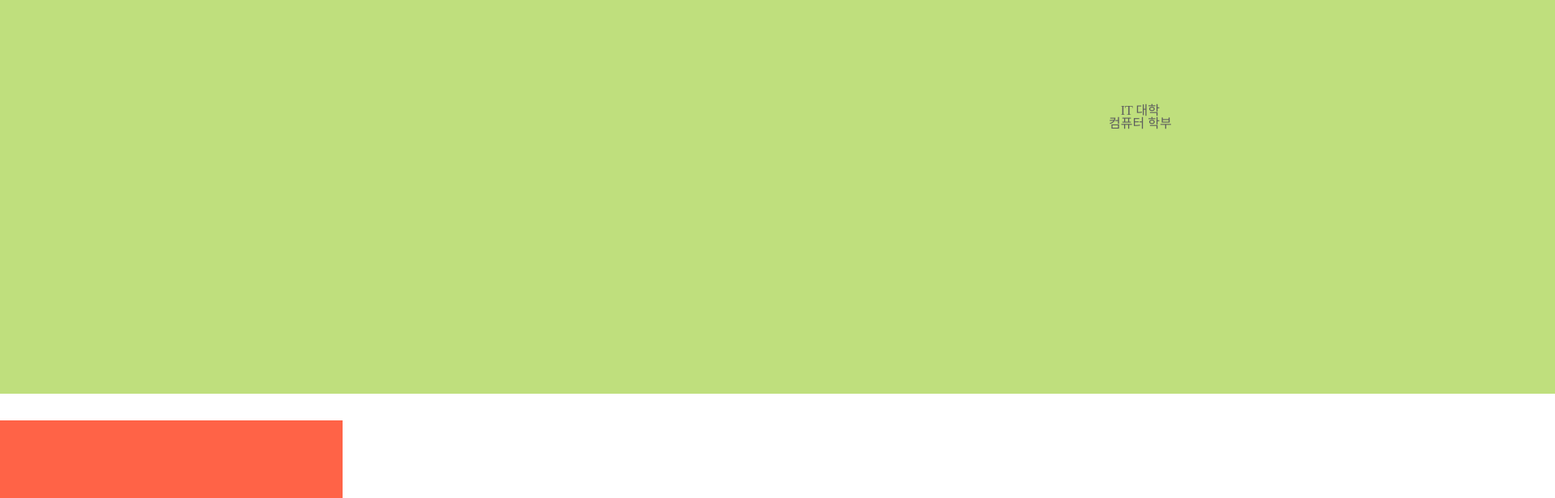
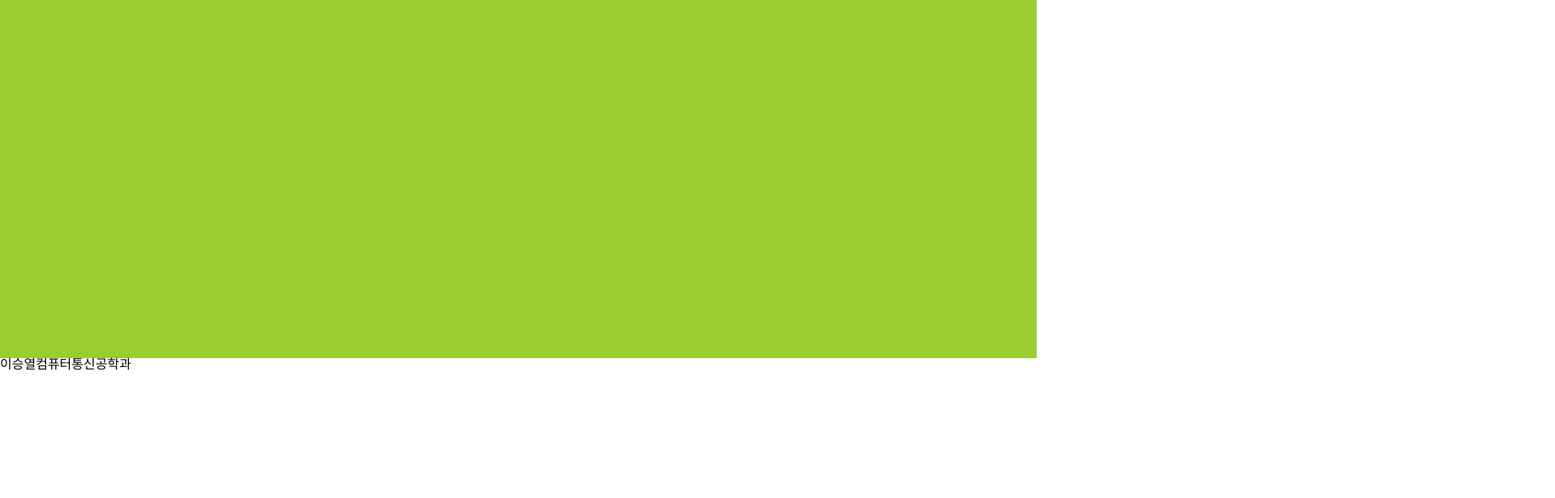
Before and after one commit to Karrier-Team/Karrier-Front, a React (Create React App) app: page /major in a window 1280 px wide. Shown: the part 300-916 px from the top of the page at 81% size, 1920 px wide, since content can reach past the window. After the commit the page ends 800 px from the top, so only its background shows below. Built offline with nearby package versions, Linux system fonts and the light colour scheme.

Commit message:
Fix component in major page

```diff
--- a/src/components/Major.jsx
+++ /dev/null
@@ -1,25 +0,0 @@
-import styled from "styled-components";
-
-const MajorStyled = styled.div`
-  width: 100%;
-  height: 20vw;
-  margin: 84px 0 33px;
-  padding: 233.2px 791.1px 213.8px 767.9px;
-  opacity: 0.63;
-  background-color: yellowgreen;
-  display: flex;
-  flex-direction: column;
-  justify-content: center;
-  align-items: center;
-`;
-
-const Major = () => {
-  return (
-    <MajorStyled>
-      <span>IT 대학</span>
-      <span>컴퓨터 학부</span>
-    </MajorStyled>
-  );
-};
-
-export default Major;
--- /dev/null
+++ b/src/components/Major/MajorInfo.jsx
@@ -0,0 +1,14 @@
+const MajorInfo = () => {
+  return (
+    <div
+      className="MajorInfo"
+      style={{ height: 652, backgroundColor: "yellowgreen" }}
+    >
+      {/* props 로 받기 */}
+      <div>IT대학</div>
+      <div>컴퓨터 학부</div>
+    </div>
+  );
+};
+
+export default MajorInfo;
--- /dev/null
+++ b/src/components/Major/MajorInfoBar.jsx
@@ -0,0 +1,17 @@
+import React from "react";
+import styled from "styled-components";
+
+const MajorInfoBar = ({ college, major }) => {
+  return (
+    <div
+      className="MajorInfoBar"
+      style={{ height: 91, backgroundColor: "red" }}
+    >
+      <span>{college}</span>
+      &#62;
+      <span>{major}</span>
+    </div>
+  );
+};
+
+export default React.memo(MajorInfoBar);
--- a/src/components/Profile/Profile.css
+++ /dev/null
@@ -1,49 +0,0 @@
-/* profile */
-.Profile {
-  width: 423px;
-  height: 568px;
-
-  background-color: tomato;
-  display: flex;
-  justify-content: center;
-  align-items: flex-end;
-}
-
-/* info */
-
-.Profile__info {
-  width: 423px;
-  height: 137px;
-  margin: 430.7px 0.4px 0.3px 0;
-  padding: 72.1px 29.3px 22.9px 27px;
-}
-
-.Profile--name {
-  width: 61px;
-  height: 29px;
-  margin: 8.6px 83.1px 4.4px 68.6px;
-  font-family: S-CoreDream-6;
-  font-size: 24px;
-  font-weight: bold;
-  font-stretch: normal;
-  font-style: normal;
-  line-height: 1.2;
-  letter-spacing: -0.48px;
-  text-align: left;
-  color: #e6e6e6;
-}
-
-.Profile--major {
-  width: 112px;
-  height: 21px;
-  margin: 11.4px 0 9.6px 83.1px;
-  font-family: S-CoreDream-6;
-  font-size: 18px;
-  font-weight: bold;
-  font-stretch: normal;
-  font-style: normal;
-  line-height: 1.2;
-  letter-spacing: -1.8px;
-  text-align: left;
-  color: #eaeaea;
-}
--- a/src/components/Profile/Profile.jsx
+++ b/src/components/Profile/ProfileItem.jsx
@@ -1,7 +1,6 @@
 import React, { useState } from "react";
-import "./Profile.css";
 
-const Profile = ({ name, major }) => {
+const ProfileItem = ({ name, major }) => {
   // state
   const [state, setState] = useState({
     name: "이승열",
@@ -23,23 +22,23 @@ const Profile = ({ name, major }) => {
 
   return (
     <div
-      className="Profile"
+      className="ProfileItem"
       onMouseEnter={handleMouseEnter}
       onMouseLeave={handleMouseLeave}
     >
       {hover ? (
-        <div className="Profile__info">
-          <span className="Profile--img"></span>
-          <span className="Profile--name">{state.name}</span>
-          <span className="Profile--major">{state.major}</span>
+        <div className="ProfileItem__info">
+          <span className="ProfileItem--img"></span>
+          <span className="ProfileItem--name">{state.name}</span>
+          <span className="ProfileItem--major">{state.major}</span>
         </div>
       ) : (
-        <div className="Profile__content">
-          <p className="Profile__comment">{state.comment}</p>
+        <div className="ProfilItem__content">
+          <p className="ProfileItem__comment">{state.comment}</p>
         </div>
       )}
     </div>
   );
 };
 
-export default Profile;
+export default ProfileItem;
--- a/src/components/Profile/ProfileList.jsx
+++ b/src/components/Profile/ProfileList.jsx
@@ -1,8 +1,12 @@
-import Profile from "./Profile";
+import ProfileItem from "../Profile/ProfileItem";
 const ProfileList = () => {
+  // 멘토별 데이터
+  // 각각의 데이터 => PropfileItem으로 prop 으로 넘겨주기
+  // 업데이트 시 state 로 관리 및 변경
+
   return (
     <div>
-      <Profile />
+      <ProfileItem />
     </div>
   );
 };
--- a/src/routes/MajorPage.jsx
+++ b/src/routes/MajorPage.jsx
@@ -1,24 +1,20 @@
-import styled from "styled-components";
-// component
+import MajorInfoBar from "../components/Major/MajorInfoBar";
+import MajorInfo from "../components/Major/MajorInfo";
 import ProfileList from "../components/Profile/ProfileList";
-import Major from "../components/Major";
-
-// styled-components
-const Wrapper = styled.div`
-  position: relative;
-  height: 100%;
-  width: 100%;
-
-  display: flex;
-  flex-direction: column;
-`;
 
 const MajorPage = () => {
+  const dummyProps = {
+    college: "IT 대학",
+    major: "컴퓨터 학부",
+  };
   return (
-    <Wrapper>
-      <Major />
+    <>
+      {/* <nav></nav> */}
+      <MajorInfoBar college={dummyProps.college} major={dummyProps.major} />
+      <MajorInfo college={dummyProps.college} major={dummyProps.major} />
       <ProfileList />
-    </Wrapper>
+      {/* footer */}
+    </>
   );
 };
 export default MajorPage;
--- a/src/routes/TestPage.jsx
+++ b/src/routes/TestPage.jsx
@@ -1,5 +1,4 @@
 import React, { useEffect, memo } from "react";
-import Profile from "../components/Profile/Profile";
 
 function TestPage() {
   useEffect(() => {
```
